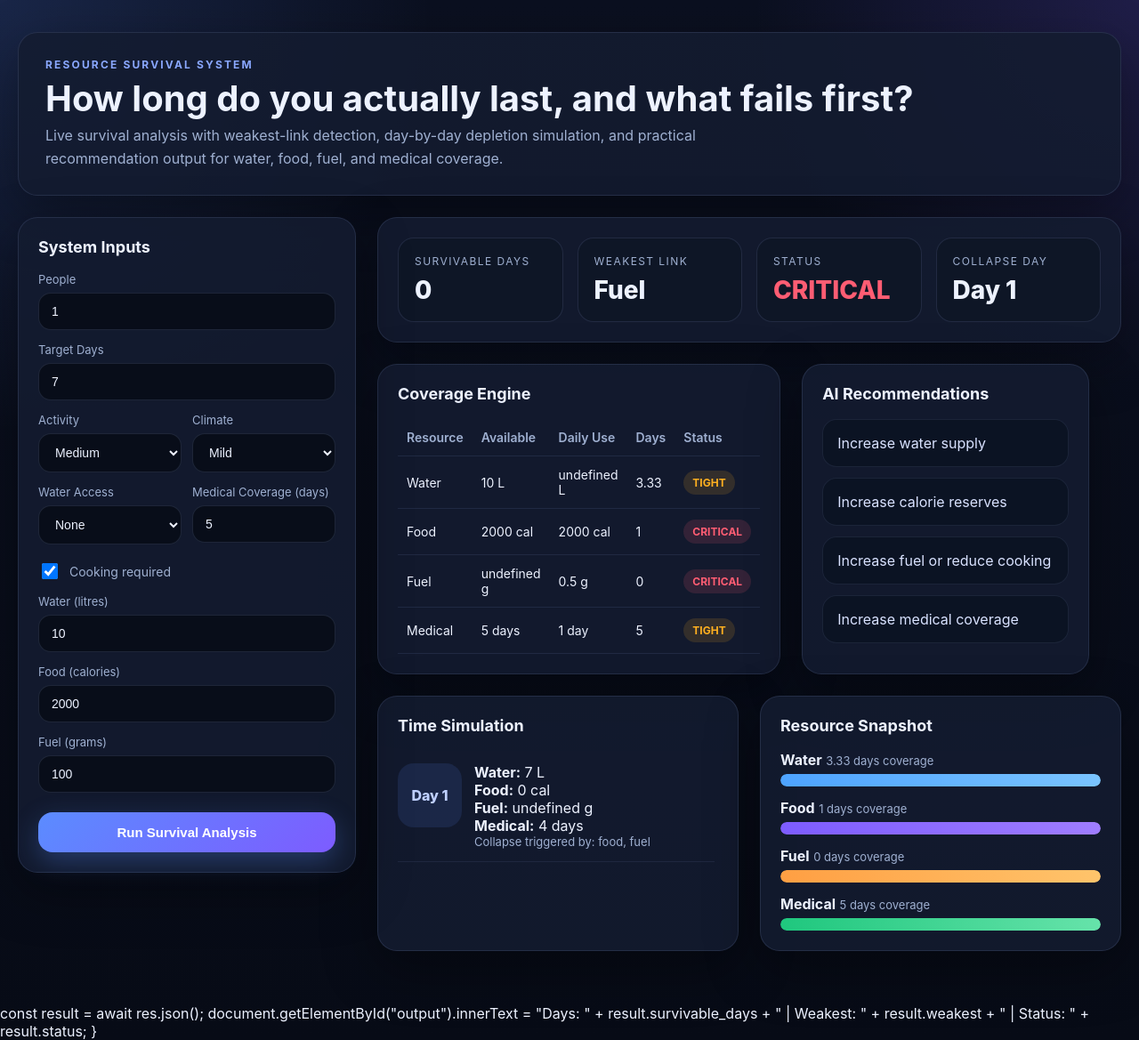
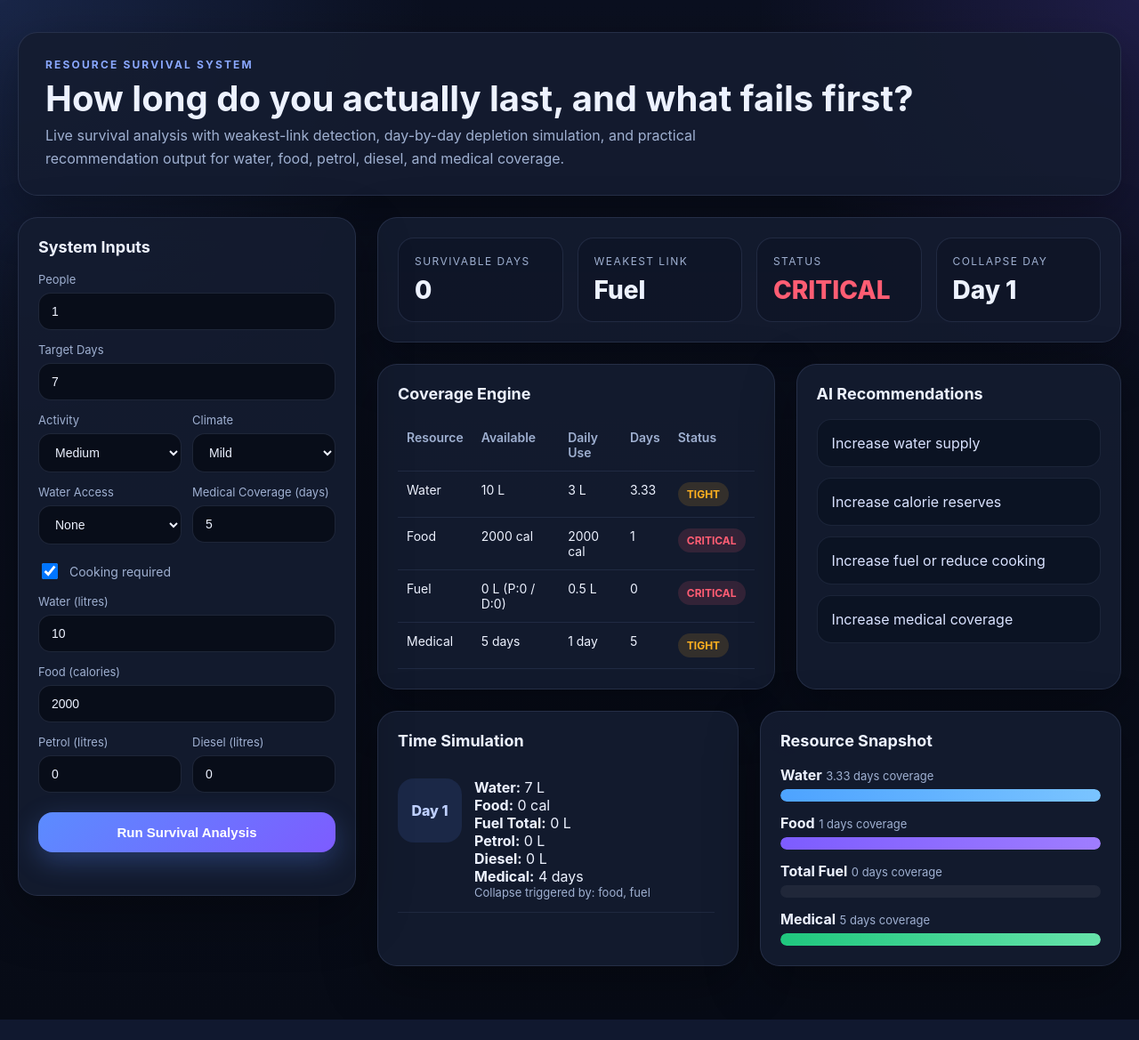
Before and after one commit to DarkFate673/survival-backend, a Flask app: page / in a window 1280 px wide. Shown: the whole page at 89% size. After the commit the page ends 1146 px from the top, so only its background shows below. Run offline with Flask 3, Linux system fonts and the light colour scheme.

Commit message:
Update index.html

```diff
--- a/templates/index.html
+++ b/templates/index.html
@@ -7,8 +7,8 @@
     <style>
         :root {
             --bg: #0b1020;
-            --panel: rgba(20, 28, 48, 0.88);
-            --panel-2: rgba(15, 22, 39, 0.92);
+            --panel: rgba(20, 28, 48, 0.9);
+            --panel-2: rgba(15, 22, 39, 0.95);
             --border: rgba(120, 140, 190, 0.18);
             --text: #edf2ff;
             --muted: #9fb0d1;
@@ -27,8 +27,8 @@
             margin: 0;
             font-family: Inter, Arial, sans-serif;
             background:
-                radial-gradient(circle at top left, rgba(91,140,255,0.18), transparent 28%),
-                radial-gradient(circle at top right, rgba(125,92,255,0.18), transparent 25%),
+                radial-gradient(circle at top left, rgba(91, 140, 255, 0.18), transparent 28%),
+                radial-gradient(circle at top right, rgba(125, 92, 255, 0.18), transparent 25%),
                 linear-gradient(180deg, #0b1020 0%, #070b16 100%);
             color: var(--text);
             min-height: 100vh;
@@ -43,7 +43,7 @@
         .hero {
             padding: 28px 30px;
             border: 1px solid var(--border);
-            background: linear-gradient(180deg, rgba(18,26,45,0.95), rgba(12,18,32,0.95));
+            background: linear-gradient(180deg, rgba(18, 26, 45, 0.95), rgba(12, 18, 32, 0.95));
             border-radius: 28px;
             box-shadow: var(--shadow);
             margin-bottom: 24px;
@@ -115,7 +115,7 @@
         .input-group input,
         .input-group select {
             width: 100%;
-            border: 1px solid rgba(130,150,200,0.18);
+            border: 1px solid rgba(130, 150, 200, 0.18);
             background: rgba(8, 13, 24, 0.9);
             color: var(--text);
             border-radius: 14px;
@@ -207,8 +207,9 @@
         th, td {
             padding: 12px 10px;
             text-align: left;
-            border-bottom: 1px solid rgba(120,140,190,0.14);
+            border-bottom: 1px solid rgba(120, 140, 190, 0.14);
             font-size: 14px;
+            vertical-align: top;
         }
 
         th {
@@ -224,9 +225,9 @@
             font-weight: 700;
         }
 
-        .tag-good { background: rgba(31,199,126,0.14); color: var(--good); }
-        .tag-warn { background: rgba(255,176,32,0.14); color: var(--warn); }
-        .tag-bad { background: rgba(255,93,115,0.14); color: var(--bad); }
+        .tag-good { background: rgba(31, 199, 126, 0.14); color: var(--good); }
+        .tag-warn { background: rgba(255, 176, 32, 0.14); color: var(--warn); }
+        .tag-bad { background: rgba(255, 93, 115, 0.14); color: var(--bad); }
 
         .recs {
             display: grid;
@@ -237,7 +238,7 @@
             padding: 14px 16px;
             border-radius: 16px;
             background: rgba(11, 18, 33, 0.8);
-            border: 1px solid rgba(120,140,190,0.14);
+            border: 1px solid rgba(120, 140, 190, 0.14);
             color: #d9e2ff;
             line-height: 1.5;
         }
@@ -259,7 +260,7 @@
             grid-template-columns: 72px 1fr;
             gap: 14px;
             padding: 14px 0;
-            border-bottom: 1px solid rgba(120,140,190,0.12);
+            border-bottom: 1px solid rgba(120, 140, 190, 0.12);
         }
 
         .day-badge {
@@ -291,7 +292,7 @@
         .bar-line {
             height: 14px;
             width: 100%;
-            background: rgba(255,255,255,0.06);
+            background: rgba(255, 255, 255, 0.06);
             border-radius: 999px;
             overflow: hidden;
         }
@@ -306,9 +307,14 @@
         .fuel { background: linear-gradient(90deg, #ff9f43, #ffc46b); }
         .medical { background: linear-gradient(90deg, #1fc77e, #66e3aa); }
 
-        .empty {
+        .empty,
+        .error {
             color: var(--muted);
             padding: 12px 0 0;
+        }
+
+        .error {
+            color: var(--bad);
         }
 
         @media (max-width: 1120px) {
@@ -339,13 +345,14 @@
             <h1>How long do you actually last, and what fails first?</h1>
             <div class="sub">
                 Live survival analysis with weakest-link detection, day-by-day depletion simulation,
-                and practical recommendation output for water, food, fuel, and medical coverage.
+                and practical recommendation output for water, food, petrol, diesel, and medical coverage.
             </div>
         </section>
 
         <div class="grid">
             <aside class="form-card card">
                 <h2 class="section-title">System Inputs</h2>
+
                 <div class="inputs">
                     <div class="input-group">
                         <label for="people">People</label>
@@ -408,12 +415,20 @@
                         <input id="food" type="number" min="0" value="2000" />
                     </div>
 
+                    <div class="inline-2">
                         <div class="input-group">
-                        <label for="fuel">Fuel (grams)</label>
-                        <input id="fuel" type="number" min="0" value="100" />
+                            <label for="petrol">Petrol (litres)</label>
+                            <input id="petrol" type="number" min="0" value="0" />
+                        </div>
+
+                        <div class="input-group">
+                            <label for="diesel">Diesel (litres)</label>
+                            <input id="diesel" type="number" min="0" value="0" />
+                        </div>
                     </div>
 
                     <button class="btn" onclick="runAnalysis()">Run Survival Analysis</button>
+                    <div id="error_box" class="error"></div>
                 </div>
             </aside>
 
@@ -499,7 +514,12 @@
         }
 
         function niceLabel(text) {
-            return text.charAt(0).toUpperCase() + text.slice(1);
+            if (!text) return "—";
+            return text.charAt(0).toUpperCase() + text.slice(1).replace(/_/g, " ");
+        }
+
+        function setError(message) {
+            document.getElementById("error_box").innerText = message || "";
         }
 
         function getPayload() {
@@ -508,7 +528,8 @@
                 target_days: Number(document.getElementById("target_days").value),
                 water: Number(document.getElementById("water").value),
                 food: Number(document.getElementById("food").value),
-                fuel: Number(document.getElementById("fuel").value),
+                petrol: Number(document.getElementById("petrol").value),
+                diesel: Number(document.getElementById("diesel").value),
                 medical: Number(document.getElementById("medical").value),
                 activity: document.getElementById("activity").value,
                 climate: document.getElementById("climate").value,
@@ -518,33 +539,61 @@
         }
 
         function renderSummary(data) {
-            document.getElementById("survivable_days").innerText = data.survivable_days;
+            document.getElementById("survivable_days").innerText = data.survivable_days ?? "—";
             document.getElementById("weakest").innerText = niceLabel(data.weakest);
+
             const statusEl = document.getElementById("status");
-            statusEl.innerText = data.status;
+            statusEl.innerText = data.status ?? "—";
             statusEl.className = `v ${statusClass(data.status)}`;
-            document.getElementById("collapse_day").innerText =
-                data.simulation.collapse_day ? `Day ${data.simulation.collapse_day}` : "None";
+
+            const collapseDay = data.simulation?.collapse_day;
+            document.getElementById("collapse_day").innerText = collapseDay ? `Day ${collapseDay}` : "None";
         }
 
         function renderCoverage(data) {
             const tbody = document.getElementById("coverage_table");
+
+            const waterDaily = data.daily?.effective_water ?? data.daily?.water ?? 0;
+            const fuelAvailable = `${data.resources?.fuel_total ?? 0} L (P:${data.resources?.petrol ?? 0} / D:${data.resources?.diesel ?? 0})`;
+
             const rows = [
-                { key: "water", available: `${data.resources.water} L`, daily: `${data.daily.effective_water} L` },
-                { key: "food", available: `${data.resources.food} cal`, daily: `${data.daily.food} cal` },
-                { key: "fuel", available: `${data.resources.fuel} g`, daily: `${data.daily.fuel} g` },
-                { key: "medical", available: `${data.resources.medical} days`, daily: `1 day` }
+                {
+                    key: "water",
+                    label: "Water",
+                    available: `${data.resources?.water ?? 0} L`,
+                    daily: `${waterDaily} L`
+                },
+                {
+                    key: "food",
+                    label: "Food",
+                    available: `${data.resources?.food ?? 0} cal`,
+                    daily: `${data.daily?.food ?? 0} cal`
+                },
+                {
+                    key: "fuel",
+                    label: "Fuel",
+                    available: fuelAvailable,
+                    daily: `${data.daily?.fuel ?? 0} L`
+                },
+                {
+                    key: "medical",
+                    label: "Medical",
+                    available: `${data.resources?.medical ?? 0} days`,
+                    daily: `1 day`
+                }
             ];
 
             tbody.innerHTML = rows.map(row => {
-                const days = data.coverage[row.key];
+                const days = Number(data.coverage?.[row.key] ?? 0);
+                const badge = days > 7 ? "READY" : days > 3 ? "TIGHT" : "CRITICAL";
+
                 return `
                     <tr>
-                        <td>${niceLabel(row.key)}</td>
+                        <td>${row.label}</td>
                         <td>${row.available}</td>
                         <td>${row.daily}</td>
                         <td>${days}</td>
-                        <td><span class="tag ${tagClass(days)}">${days > 7 ? "READY" : days > 3 ? "TIGHT" : "CRITICAL"}</span></td>
+                        <td><span class="tag ${tagClass(days)}">${badge}</span></td>
                     </tr>
                 `;
             }).join("");
@@ -552,55 +601,61 @@
 
         function renderRecommendations(data) {
             const box = document.getElementById("recommendations");
-            if (!data.recommendations || !data.recommendations.length) {
+            const items = Array.isArray(data.recommendations) ? data.recommendations : [];
+
+            if (!items.length) {
                 box.innerHTML = `<div class="empty">No recommendations yet.</div>`;
                 return;
             }
 
-            box.innerHTML = data.recommendations
-                .map(item => `<div class="rec">${item}</div>`)
-                .join("");
+            box.innerHTML = items.map(item => `<div class="rec">${item}</div>`).join("");
         }
 
         function renderTimeline(data) {
             const list = document.getElementById("timeline_list");
-            const timeline = data.simulation.timeline || [];
+            const timeline = Array.isArray(data.simulation?.timeline) ? data.simulation.timeline : [];
 
             if (!timeline.length) {
                 list.innerHTML = `<div class="empty">No simulation loaded.</div>`;
                 return;
             }
 
-            list.innerHTML = timeline.map(day => `
+            list.innerHTML = timeline.map(day => {
+                const failures = Array.isArray(day.failures) ? day.failures.join(", ") : "";
+                return `
                     <div class="timeline-row">
                         <div class="day-badge">Day ${day.day}</div>
                         <div>
-                        <div><strong>Water:</strong> ${day.water} L</div>
-                        <div><strong>Food:</strong> ${day.food} cal</div>
-                        <div><strong>Fuel:</strong> ${day.fuel} g</div>
-                        <div><strong>Medical:</strong> ${day.medical} days</div>
+                            <div><strong>Water:</strong> ${day.water ?? 0} L</div>
+                            <div><strong>Food:</strong> ${day.food ?? 0} cal</div>
+                            <div><strong>Fuel Total:</strong> ${day.fuel_total ?? 0} L</div>
+                            <div><strong>Petrol:</strong> ${day.petrol ?? 0} L</div>
+                            <div><strong>Diesel:</strong> ${day.diesel ?? 0} L</div>
+                            <div><strong>Medical:</strong> ${day.medical ?? 0} days</div>
                             <div class="small">
-                            ${day.collapse ? `Collapse triggered by: ${day.failures.join(", ")}` : "Operational"}
+                                ${day.collapse ? `Collapse triggered by: ${failures}` : "Operational"}
                             </div>
                         </div>
                     </div>
-            `).join("");
+                `;
+            }).join("");
         }
 
         function renderBars(data) {
             const box = document.getElementById("resource_bars");
-            const target = Math.max(data.target_days, 1);
+            const target = Math.max(Number(data.target_days ?? 1), 1);
 
             const items = [
                 { key: "water", label: "Water", className: "water" },
                 { key: "food", label: "Food", className: "food" },
-                { key: "fuel", label: "Fuel", className: "fuel" },
+                { key: "fuel", label: "Total Fuel", className: "fuel" },
                 { key: "medical", label: "Medical", className: "medical" }
             ];
 
             box.innerHTML = items.map(item => {
-                const days = Number(data.coverage[item.key] || 0);
+                const days = Number(data.coverage?.[item.key] ?? 0);
                 const pct = Math.min((days / target) * 100, 100);
+
                 return `
                     <div class="bar-wrap">
                         <div><strong>${item.label}</strong> <span class="small">${days} days coverage</span></div>
@@ -613,6 +668,9 @@
         }
 
         async function runAnalysis() {
+            setError("");
+
+            try {
                 const payload = getPayload();
 
                 const res = await fetch("/calculate", {
@@ -621,6 +679,10 @@
                     body: JSON.stringify(payload)
                 });
 
+                if (!res.ok) {
+                    throw new Error(`Request failed: ${res.status}`);
+                }
+
                 const data = await res.json();
 
                 renderSummary(data);
@@ -628,18 +690,12 @@
                 renderRecommendations(data);
                 renderTimeline(data);
                 renderBars(data);
+            } catch (err) {
+                setError(`Analysis failed: ${err.message}`);
+            }
         }
 
         runAnalysis();
     </script>
 </body>
 </html>
-
-    const result = await res.json();
-
-    document.getElementById("output").innerText =
-        "Days: " + result.survivable_days +
-        " | Weakest: " + result.weakest +
-        " | Status: " + result.status;
-}
-</script>
```
Lines whose indentation alone changed are shown as unchanged.
